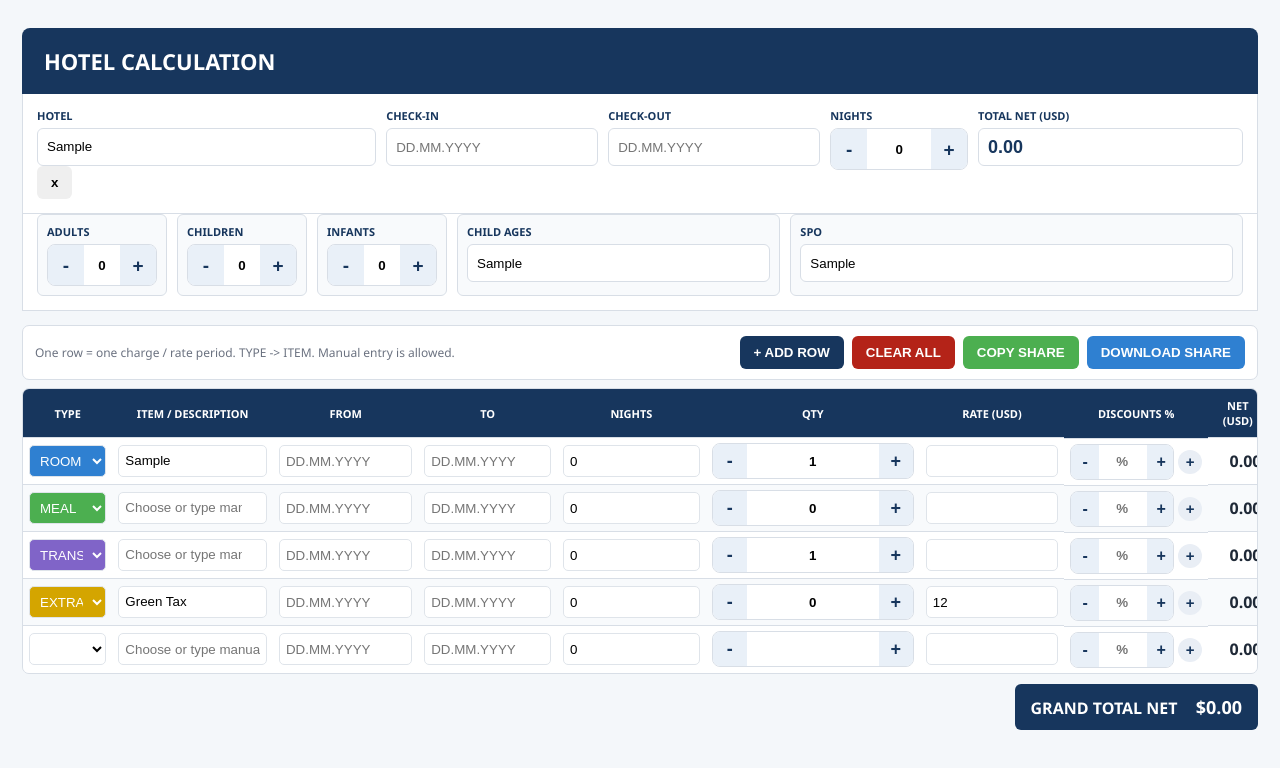
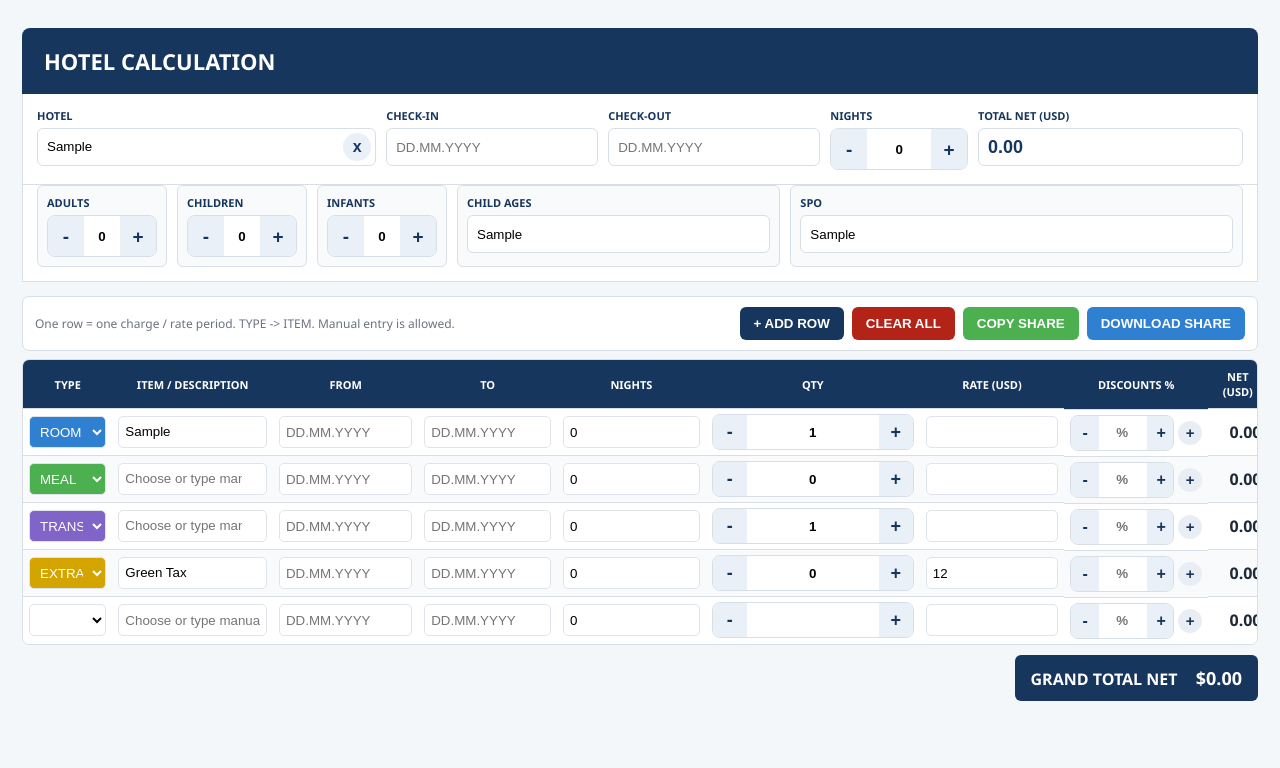
Before and after one commit to Surakij/hotel_calculator, a website: page index.html in a window 1280 px wide. Both pictures are taken after typing "Sample", "Sample", "Sample", "Sample", "Sample", "Sample" into the empty fields and a click on the button "+ ADD ROW". Drawn offline with Linux system fonts and the light colour scheme.

Commit message:
Style hotel clear control

```diff
--- a/assets/styles.css
+++ b/assets/styles.css
@@ -72,6 +72,42 @@ body {
   border-radius: 6px;
   padding: 7px 9px;
   background: #fff;
+}
+
+.field-with-action {
+  position: relative;
+}
+
+.field-with-action input {
+  padding-right: 38px;
+}
+
+.field-clear {
+  position: absolute;
+  top: 50%;
+  right: 5px;
+  display: none;
+  width: 28px;
+  height: 28px;
+  min-width: 28px;
+  padding: 0;
+  border-radius: 50%;
+  transform: translateY(-50%);
+  background: #e9f0f8;
+  color: var(--navy);
+  font-size: 16px;
+  line-height: 1;
+}
+
+.field-clear.visible {
+  display: flex;
+  align-items: center;
+  justify-content: center;
+}
+
+.field-clear:hover {
+  background: var(--navy);
+  color: #fff;
 }
 
 input[type="number"] {
```
